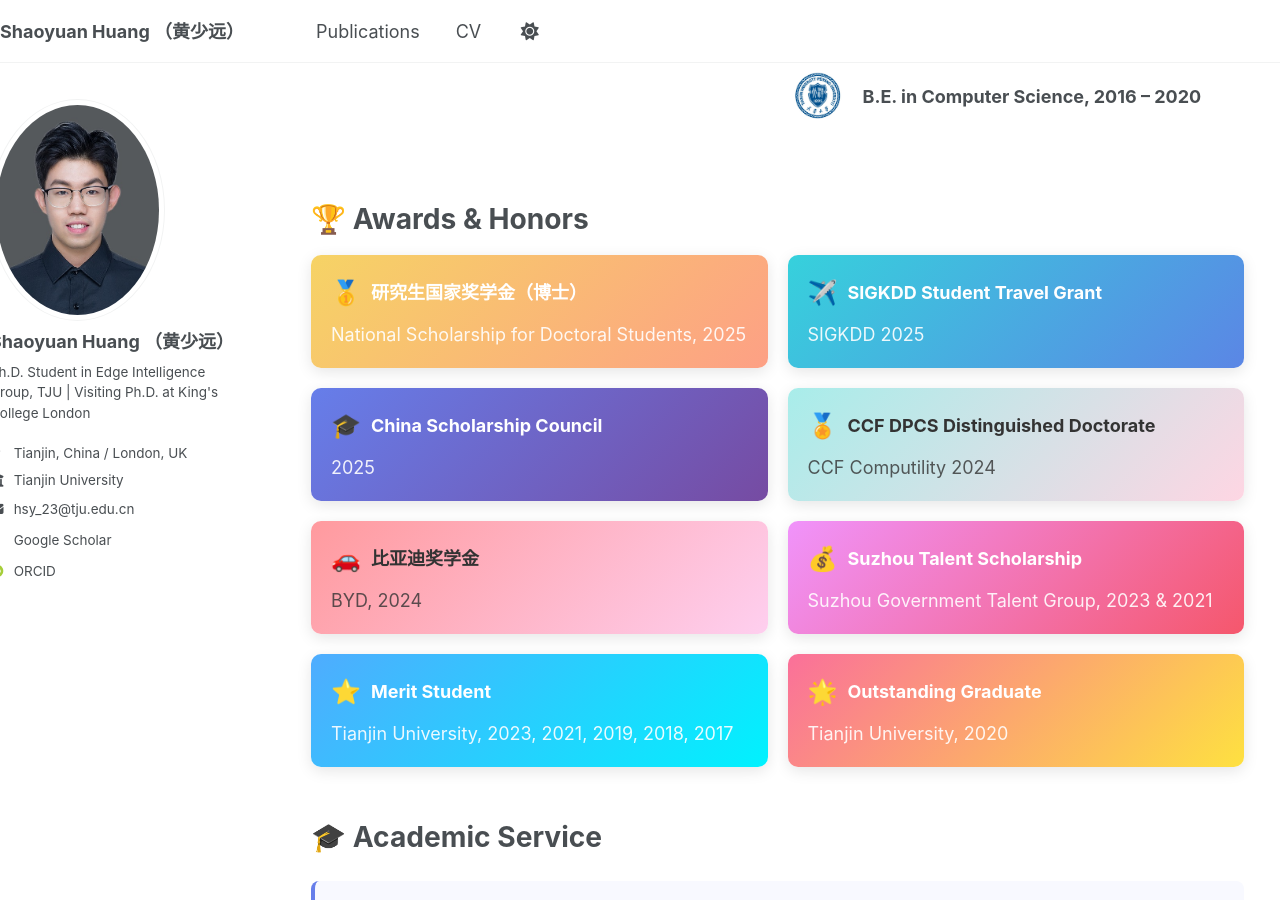
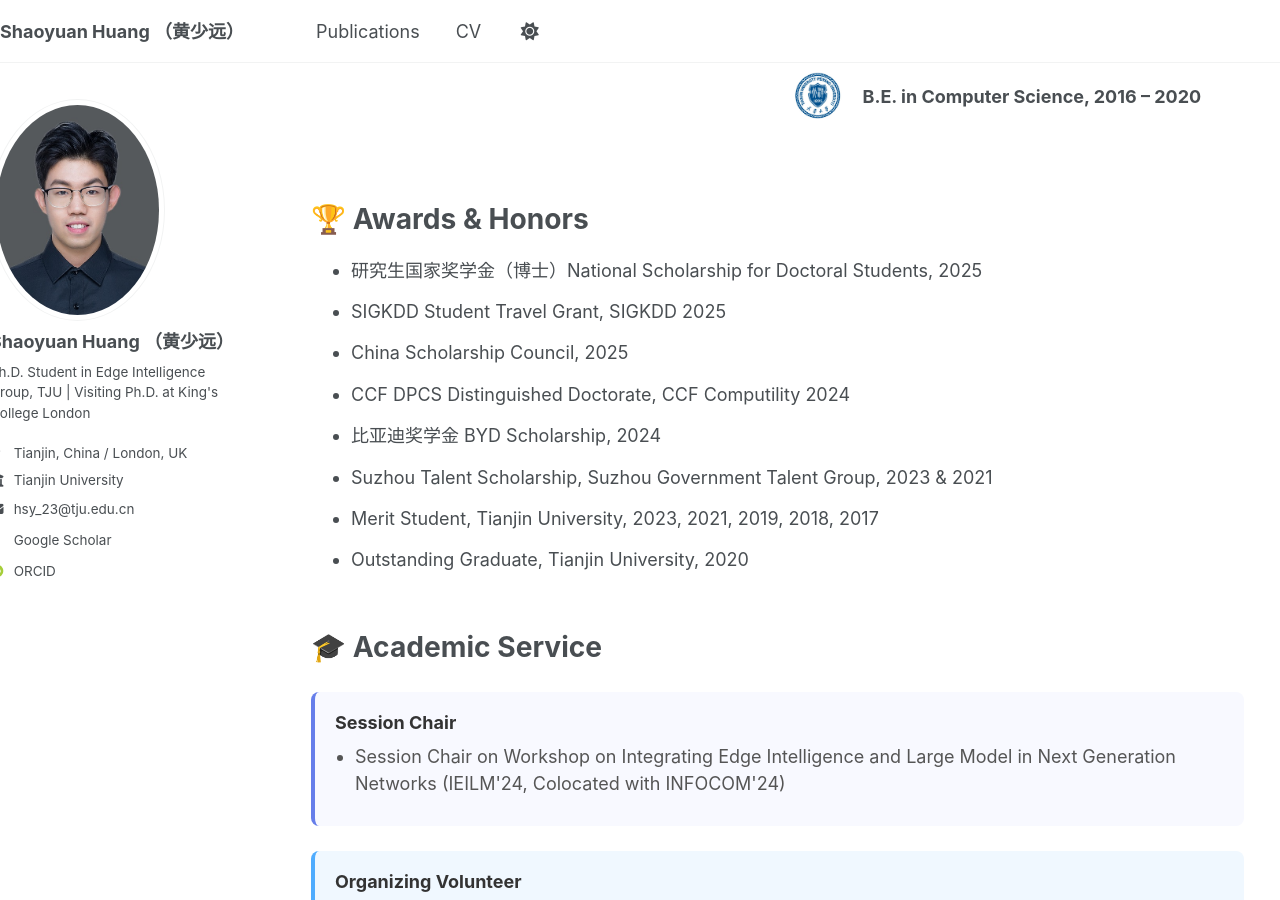
Before and after one commit to hsy23/ShaoyuanHuang, a Jekyll site: the page built from _pages/about.md, in a window 1280 px wide and 900 px high, scrolled down 886 px. Built offline with Jekyll 4.4.1, drawn with Linux system fonts in a browser that asks for light colours; some web fonts are replaced.

Commit message:
更新审稿

```diff
--- a/_pages/about.md
+++ b/_pages/about.md
@@ -82,73 +82,16 @@ I'm passionate about exploring the intersection of ML and systems, with a focus
 <!-- Awards & Honors Section -->
 <div style="margin-top: 3em;">
   <h1 class="black-title">🏆 Awards & Honors</h1>
-  <div style="display: grid; grid-template-columns: repeat(auto-fit, minmax(300px, 1fr)); gap: 20px; margin-top: 1em;">
-
-    <div style="background: linear-gradient(135deg, #f6d365 0%, #fda085 100%); color: white; padding: 20px; border-radius: 10px; box-shadow: 0 4px 15px rgba(0,0,0,0.1);">
-      <div style="display: flex; align-items: center; margin-bottom: 10px;">
-        <span style="font-size: 24px; margin-right: 10px;">🥇</span>
-        <h3 style="margin: 0; color: white;">研究生国家奖学金（博士）</h3>
-      </div>
-      <p style="margin: 0; opacity: 0.9;">National Scholarship for Doctoral Students, 2025</p>
-    </div>
-
-    <div style="background: linear-gradient(135deg, #36d1dc 0%, #5b86e5 100%); color: white; padding: 20px; border-radius: 10px; box-shadow: 0 4px 15px rgba(0,0,0,0.1);">
-      <div style="display: flex; align-items: center; margin-bottom: 10px;">
-        <span style="font-size: 24px; margin-right: 10px;">✈️</span>
-        <h3 style="margin: 0; color: white;">SIGKDD Student Travel Grant</h3>
-      </div>
-      <p style="margin: 0; opacity: 0.9;">SIGKDD 2025</p>
-    </div>
-
-    <div style="background: linear-gradient(135deg, #667eea 0%, #764ba2 100%); color: white; padding: 20px; border-radius: 10px; box-shadow: 0 4px 15px rgba(0,0,0,0.1);">
-      <div style="display: flex; align-items: center; margin-bottom: 10px;">
-        <span style="font-size: 24px; margin-right: 10px;">🎓</span>
-        <h3 style="margin: 0; color: white;">China Scholarship Council</h3>
-      </div>
-      <p style="margin: 0; opacity: 0.9;">2025</p>
-    </div>
-
-    <div style="background: linear-gradient(135deg, #a8edea 0%, #fed6e3 100%); color: #333; padding: 20px; border-radius: 10px; box-shadow: 0 4px 15px rgba(0,0,0,0.1);">
-      <div style="display: flex; align-items: center; margin-bottom: 10px;">
-        <span style="font-size: 24px; margin-right: 10px;">🏅</span>
-        <h3 style="margin: 0; color: #333;">CCF DPCS Distinguished Doctorate</h3>
-      </div>
-      <p style="margin: 0; opacity: 0.8;">CCF Computility 2024</p>
-    </div>
-
-    <div style="background: linear-gradient(135deg, #ff9a9e 0%, #fecfef 100%); color: #333; padding: 20px; border-radius: 10px; box-shadow: 0 4px 15px rgba(0,0,0,0.1);">
-      <div style="display: flex; align-items: center; margin-bottom: 10px;">
-        <span style="font-size: 24px; margin-right: 10px;">🚗</span>
-        <h3 style="margin: 0; color: #333;">比亚迪奖学金</h3>
-      </div>
-      <p style="margin: 0; opacity: 0.8;">BYD, 2024</p>
-    </div>
-
-    <div style="background: linear-gradient(135deg, #f093fb 0%, #f5576c 100%); color: white; padding: 20px; border-radius: 10px; box-shadow: 0 4px 15px rgba(0,0,0,0.1);">
-      <div style="display: flex; align-items: center; margin-bottom: 10px;">
-        <span style="font-size: 24px; margin-right: 10px;">💰</span>
-        <h3 style="margin: 0; color: white;">Suzhou Talent Scholarship</h3>
-      </div>
-      <p style="margin: 0; opacity: 0.9;">Suzhou Government Talent Group, 2023 & 2021</p>
-    </div>
-
-    <div style="background: linear-gradient(135deg, #4facfe 0%, #00f2fe 100%); color: white; padding: 20px; border-radius: 10px; box-shadow: 0 4px 15px rgba(0,0,0,0.1);">
-      <div style="display: flex; align-items: center; margin-bottom: 10px;">
-        <span style="font-size: 24px; margin-right: 10px;">⭐</span>
-        <h3 style="margin: 0; color: white;">Merit Student</h3>
-      </div>
-      <p style="margin: 0; opacity: 0.9;">Tianjin University, 2023, 2021, 2019, 2018, 2017</p>
-    </div>
-
-    <div style="background: linear-gradient(135deg, #fa709a 0%, #fee140 100%); color: white; padding: 20px; border-radius: 10px; box-shadow: 0 4px 15px rgba(0,0,0,0.1);">
-      <div style="display: flex; align-items: center; margin-bottom: 10px;">
-        <span style="font-size: 24px; margin-right: 10px;">🌟</span>
-        <h3 style="margin: 0; color: white;">Outstanding Graduate</h3>
-      </div>
-      <p style="margin: 0; opacity: 0.9;">Tianjin University, 2020</p>
-    </div>
-
-  </div>
+  <ul style="margin-top: 1em; line-height: 1.8;">
+    <li>研究生国家奖学金（博士）National Scholarship for Doctoral Students, 2025</li>
+    <li>SIGKDD Student Travel Grant, SIGKDD 2025</li>
+    <li>China Scholarship Council, 2025</li>
+    <li>CCF DPCS Distinguished Doctorate, CCF Computility 2024</li>
+    <li>比亚迪奖学金 BYD Scholarship, 2024</li>
+    <li>Suzhou Talent Scholarship, Suzhou Government Talent Group, 2023 & 2021</li>
+    <li>Merit Student, Tianjin University, 2023, 2021, 2019, 2018, 2017</li>
+    <li>Outstanding Graduate, Tianjin University, 2020</li>
+  </ul>
 </div>
 
 <!-- Academic Service Section -->
```
